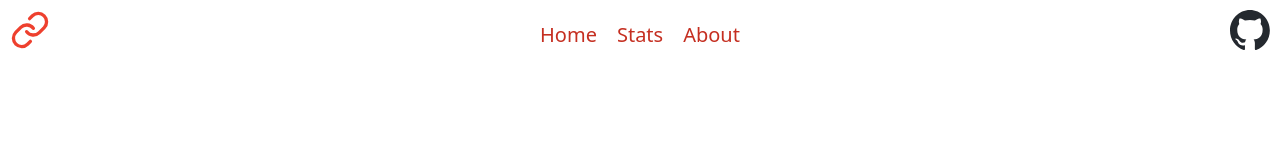
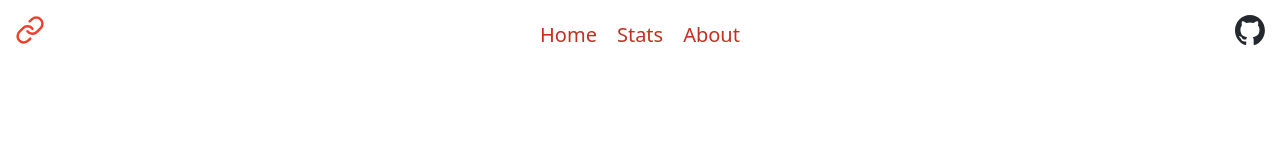
Before and after one commit to BohaLash/url-shortener, a SvelteKit app: page / in a window 1280 px wide. Shown: the top 160 px of the page. Built offline with nearby package versions, Linux system fonts and the light colour scheme.

Commit message:
resize header icons

```diff
--- a/src/routes/Header.svelte
+++ b/src/routes/Header.svelte
@@ -52,8 +52,8 @@
 	}
 
 	.corner img {
-		width: 2em;
-		height: 2em;
+		width: 1.5em;
+		height: 1.5em;
 		object-fit: contain;
 	}
 
```
